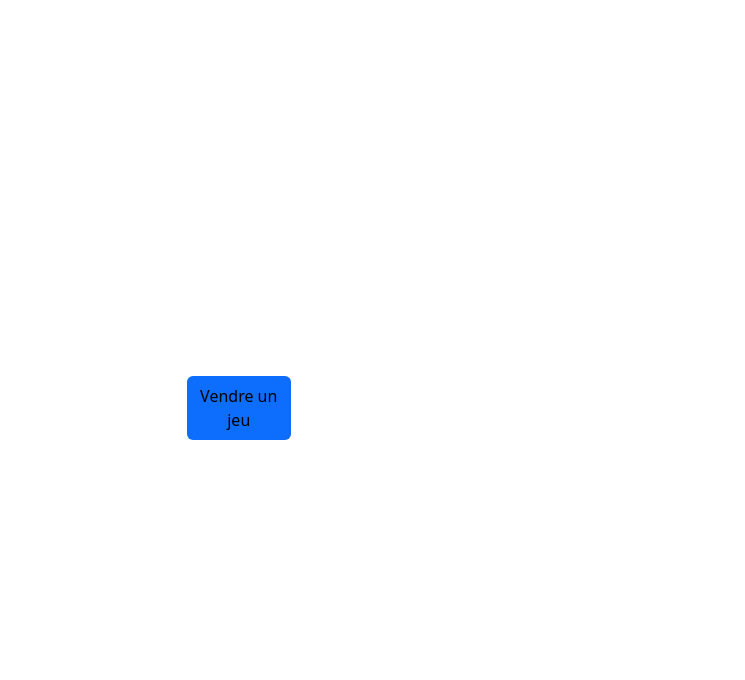
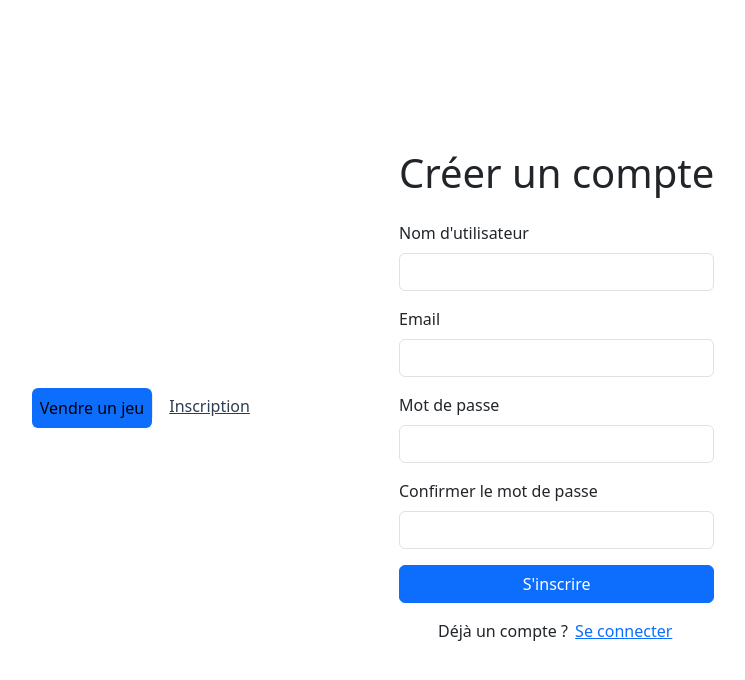
Before and after one commit to FelixPepin/Replay, a Vue app in the folder frontend/: page /register in a window 1280 px wide. Before the commit this address had no page. Shown: the top 680 px of the page, without its empty margins (253-998 px from the left). Built offline with nearby package versions, Linux system fonts and the light colour scheme.

Commit message:
Feat (Page d'inscription (template seulement)

```diff
--- a/frontend/src/App.vue
+++ b/frontend/src/App.vue
@@ -6,6 +6,7 @@ import { RouterLink, RouterView } from 'vue-router'
   <header>
       <nav>
         <RouterLink to="/vendre" class="btn btn-primary p-2 text-black">Vendre un jeu</RouterLink>
+        <RouterLink to="/register" class="=btn btn-primary">Inscription</RouterLink>
       </nav>
   </header>
 
--- a/frontend/src/router/index.js
+++ b/frontend/src/router/index.js
@@ -1,6 +1,7 @@
 import { createRouter, createWebHistory } from 'vue-router'
 import HomeView from '../views/HomeView.vue'
 import PageVendre from '../views/PageVendre.vue'
+import Register from '../views/Register.vue'
 
 const router = createRouter({
   history: createWebHistory(import.meta.env.BASE_URL),
@@ -22,6 +23,11 @@ const router = createRouter({
       path: '/vendre',
       name: 'vendre',
       component: PageVendre
+    },
+    {
+      path :'/register',
+      name : 'register',
+      component: Register
     }
   ],
 })
--- /dev/null
+++ b/frontend/src/views/Register.vue
@@ -0,0 +1,41 @@
+<template>
+    <div class="container mt-2">
+        <div class="row">
+            <div class="col-mb-3">
+                <h1 class="mb-4">Créer un compte</h1>
+
+                <!-- <div class="alert alert-danger"></div>
+                <div class="alert alert-success"></div> -->
+
+                <form>
+                    <div class="mb-3">
+                        <label for="username" class="form-label">Nom d'utilisateur</label>
+                        <input type="text" id="username" class="form-control" required />
+                    </div>
+
+                    <div class="mb-3">
+                        <label for="email" class="form-label">Email</label>
+                        <input type="email" id="email" class="form-control" required />
+                    </div>
+
+                    <div class="mb-3">
+                        <label for="password" class="form-label">Mot de passe</label>
+                        <input type="password" id="password" class="form-control" required />
+                    </div>
+
+                    <div class="mb-3">
+                        <label for="confirm" class="form-label">Confirmer le mot de passe</label>
+                        <input type="password" id="confirm" class="form-control" required />
+                    </div>
+
+                    <button type="submit" class="btn btn-primary w-100">S'inscrire</button>
+
+                    <p class="mt-3 text-center">
+                        Déjà un compte ?
+                        <router-link to="/login">Se connecter</router-link>
+                    </p>
+                </form>
+            </div>
+        </div>
+    </div>
+</template>
```
